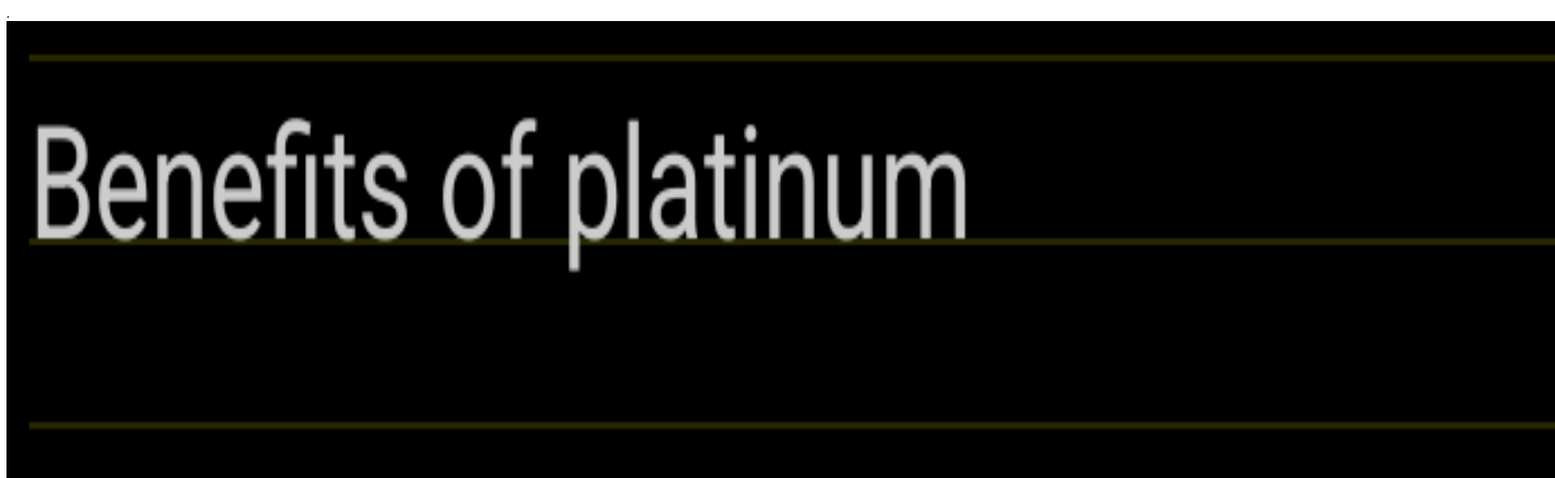
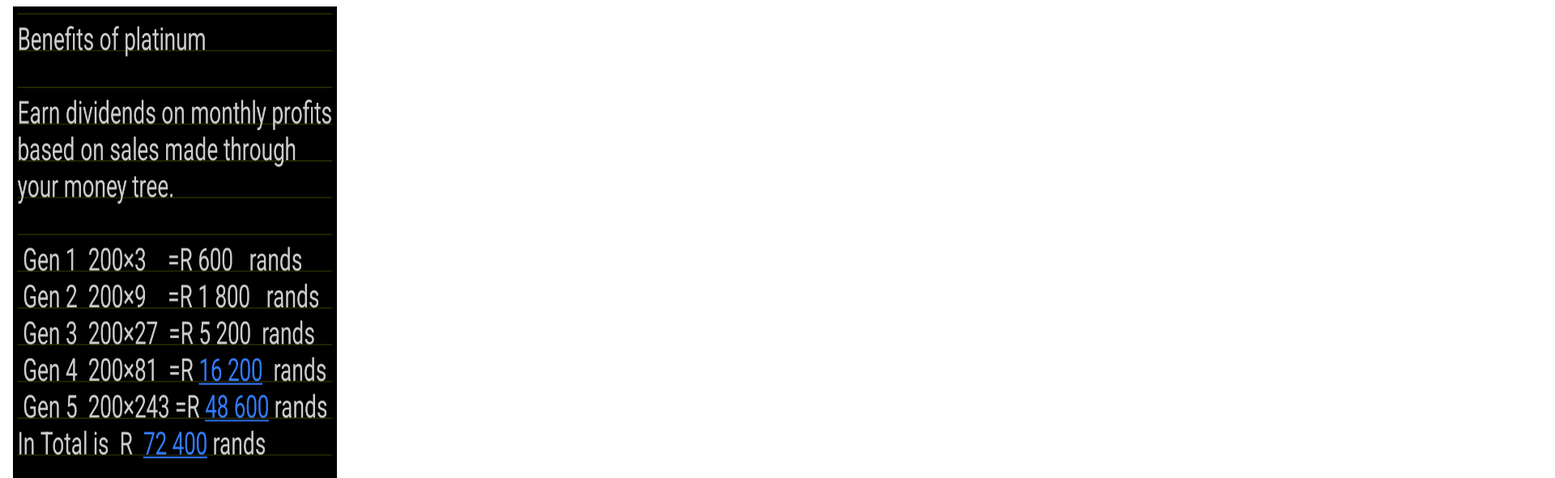
Before and after one commit to THUBALESHA/Benefits-platinum-, a plain HTML site: page index.html in a window 1280 px wide. Shown: the top 591 px of the page at 81% size, 1920 px wide, since content can reach past the window. Drawn offline with Linux system fonts and the light colour scheme.

Commit message:
Update index.html

```diff
--- a/index.html
+++ b/index.html
@@ -5,6 +5,6 @@
  <title>image</title>.
 </head>
 <body>
-<img src="platinum b.png" width="2000px" height="3000px">
+<img src="platinum b.png" width="400px" height="600px">
 </body>
 </html>
```
